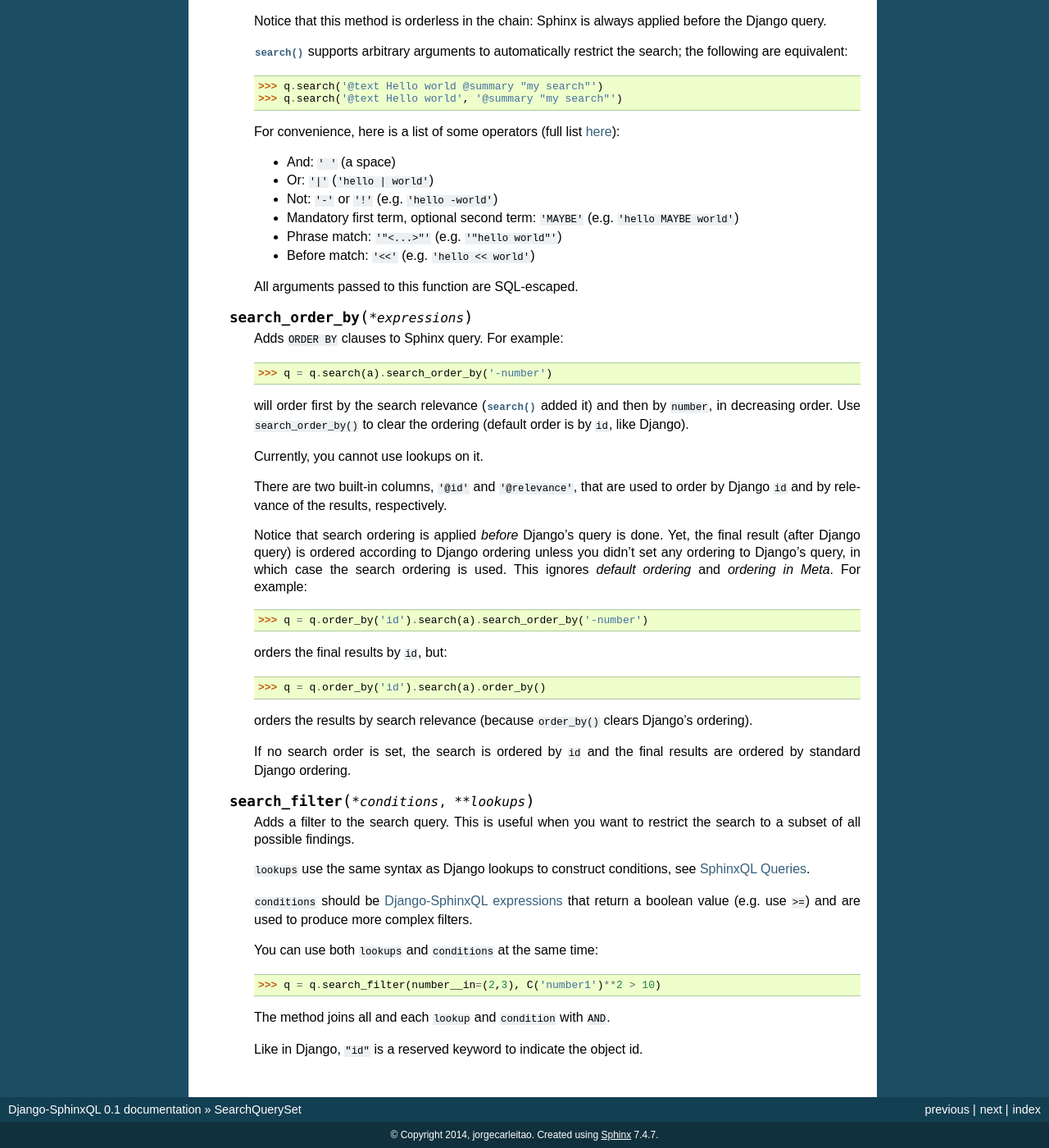
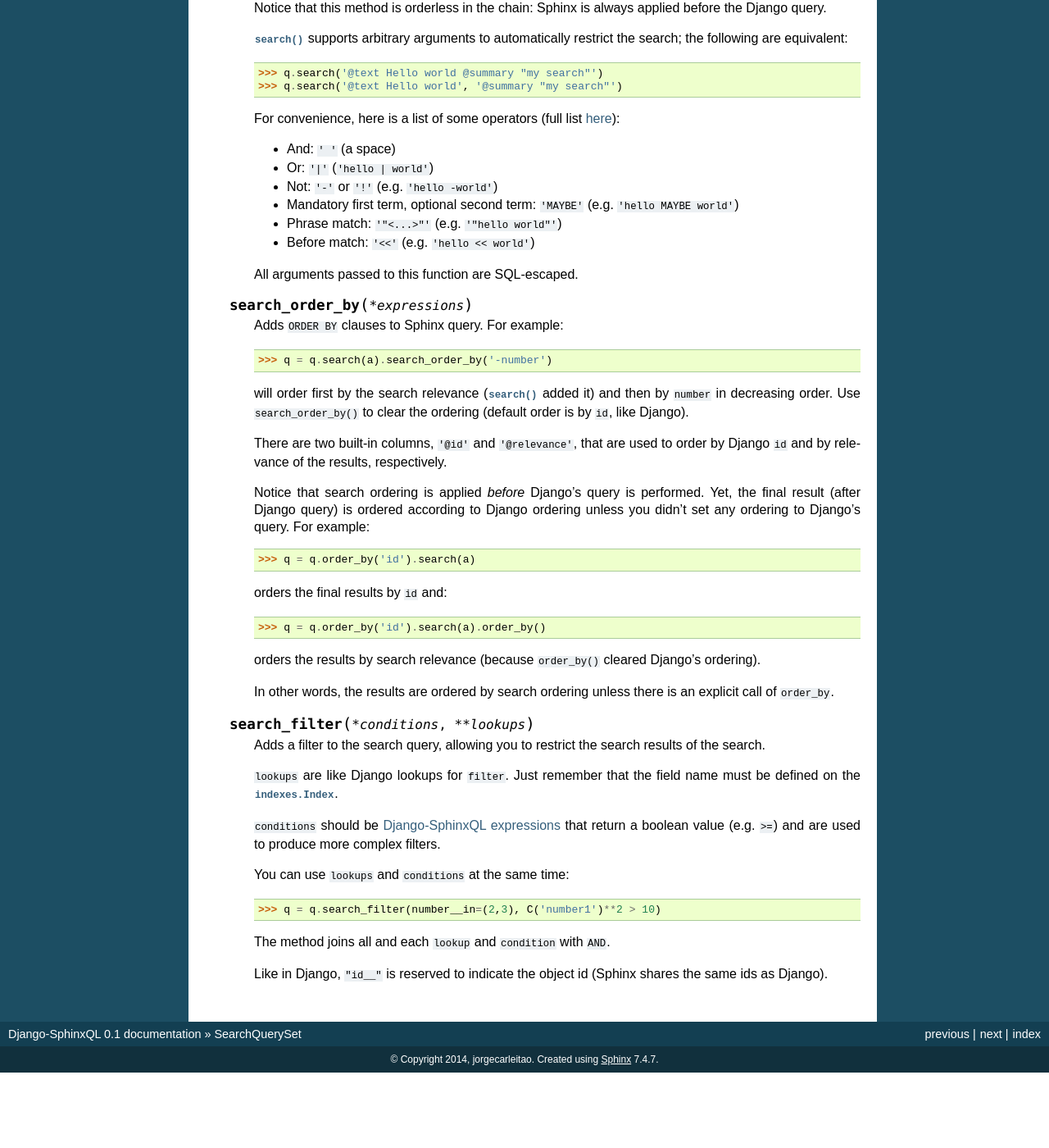
Before and after one commit to jorgecarleitao/django-sphinxql, a Sphinx documentation site: the page built from docs/queryset.rst, in a window 1280 px wide and 1400 px high, scrolled down 1455 px. Shown: the whole window at 82% size. Built offline with Sphinx 7.4.7, drawn with Linux system fonts in a browser that asks for light colours; after the commit the page ends 2763 px from its top, so only the background shows below that; some of the changed text lies outside the part shown.

Commit message:
Improved docs of queryset.

```diff
--- a/docs/queryset.rst
+++ b/docs/queryset.rst
@@ -17,7 +17,7 @@ API for interacting with Sphinx from Django.
 
         >>> q = SearchQuerySet(index, query=None, using=None)
 
-    that initializes Django's queryset from the :attr:`index.Meta.model`.
+    that initializes Django's queryset from the :attr:`Index.Meta.model <indexes.Index.Meta.model>`.
 
     The API of ``SearchQuerySet`` is the same as ``QuerySet``, with the following
     additional methods:
@@ -36,7 +36,7 @@ API for interacting with Sphinx from Django.
 
         Defaults to ``False``, and defines whether Sphinx should be used by the
         :class:`~query.SearchQuerySet` prior to Django database hit. Automatically
-        set to `True` when :meth:`search` is used.
+        set to ``True`` when :meth:`search` is used.
 
     When :attr:`search_mode` is ``True``, the queryset performs a search in Sphinx
     database with the query built from the ``search*`` methods before interacting
@@ -58,8 +58,8 @@ API for interacting with Sphinx from Django.
         count 1000 (can be less if Django filters some).
 
     If Sphinx is used, model objects are annotated with an attribute
-    ``search_result`` that contains the ``Index`` populated the values retrieved
-    from Sphinx database.
+    ``search_result`` with the :class:`~indexes.Index` populated the values
+    retrieved from Sphinx database.
 
     .. _extended query syntax: http://sphinxsearch.com/docs/current.html#extended-syntax
 
@@ -78,11 +78,10 @@ API for interacting with Sphinx from Django.
         For instance::
 
             >>> q = q.search('@text Hello world')
-            >>> assert len(q) == q.max_search_count
             >>> q = q.filter(number__gt=2)
 
         1. Searches for models with ``Hello world`` on the field ``text``
-        2. orders them by most relevance first and retrieves the first
+        2. orders them by most relevant first and retrieves the first
            :attr:`max_search_count` entries
         3. filters the remaining entries with the Django query.
 
@@ -115,49 +114,46 @@ API for interacting with Sphinx from Django.
             >>> q = q.search(a).search_order_by('-number')
 
         will order first by the search relevance (:meth:`search` added it)
-        and then by ``number``, in decreasing order. Use ``search_order_by()``
+        and then by ``number`` in decreasing order. Use ``search_order_by()``
         to clear the ordering (default order is by ``id``, like Django).
-
-        Currently, you cannot use lookups on it.
 
         There are two built-in columns, ``'@id'`` and ``'@relevance'``,
         that are used to order by Django ``id`` and by relevance of the results,
         respectively.
 
-        Notice that search ordering is applied *before* Django's query is done.
+        Notice that search ordering is applied *before* Django's query is performed.
         Yet, the final result (after Django query) is ordered according to Django
-        ordering unless you didn't set any ordering to Django's query, in which
-        case the search ordering is used. This ignores *default ordering* and
-        *ordering in Meta*. For example::
+        ordering unless you didn't set any ordering to Django's query. For example::
 
-        >>> q = q.order_by('id').search(a).search_order_by('-number')
+        >>> q = q.order_by('id').search(a)
 
-        orders the final results by ``id``, but::
+        orders the final results by ``id`` and::
 
         >>> q = q.order_by('id').search(a).order_by()
 
         orders the results by search relevance (because ``order_by()``
-        clears Django's ordering).
+        cleared Django's ordering).
 
-        If no search order is set, the search is ordered by ``id``
-        and the final results are ordered by standard Django ordering.
+        In other words, the results are ordered by search ordering unless
+        there is an explicit call of ``order_by``.
 
     .. method:: search_filter(*conditions, **lookups)
 
-        Adds a filter to the search query. This is useful when you want
-        to restrict the search to a subset of all possible findings.
+        Adds a filter to the search query, allowing you to restrict the search
+        results of the search.
 
-        ``lookups`` use the same syntax as Django lookups to construct conditions,
-        see :doc:`expression`.
+        ``lookups`` are like Django lookups for ``filter``. Just remember that
+        the field name must be defined on the :class:`indexes.Index`.
 
         ``conditions`` should be :doc:`Django-SphinxQL expressions <expression>`
-        that return a boolean value (e.g. use ``>=``) and are used to produce
-        more complex filters.
+        that return a boolean value (e.g. ``>=``) and are used to produce more
+        complex filters.
 
-        You can use both ``lookups`` and ``conditions`` at the same time::
+        You can use ``lookups`` and ``conditions`` at the same time::
 
         >>> q = q.search_filter(number__in=(2,3), C('number1')**2 > 10)
 
         The method joins all and each ``lookup`` and ``condition`` with ``AND``.
 
-        Like in Django, ``"id"`` is a reserved keyword to indicate the object id.
+        Like in Django, ``"id__"`` is reserved to indicate the object id (Sphinx
+        shares the same ids as Django).
```
Also changed, not shown: other parts of docs/queryset.rst (+1 -1 lines).
